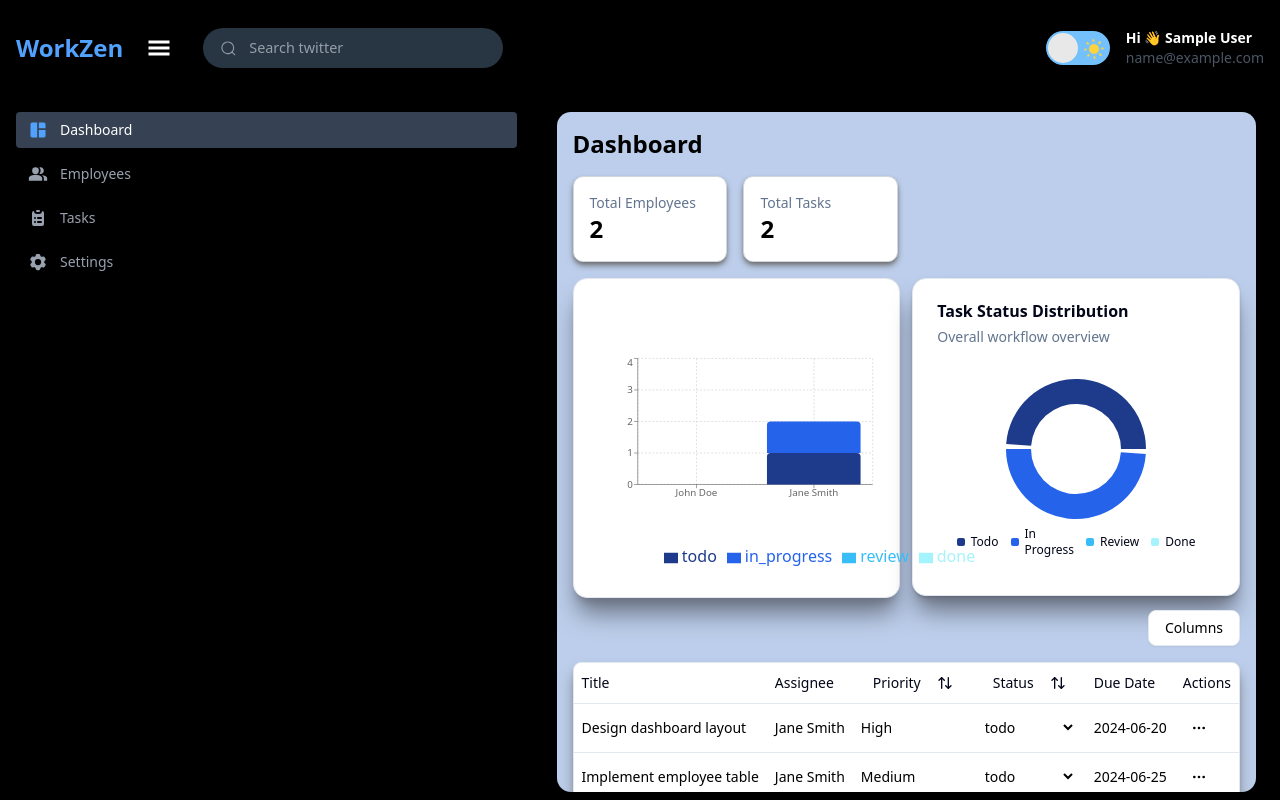
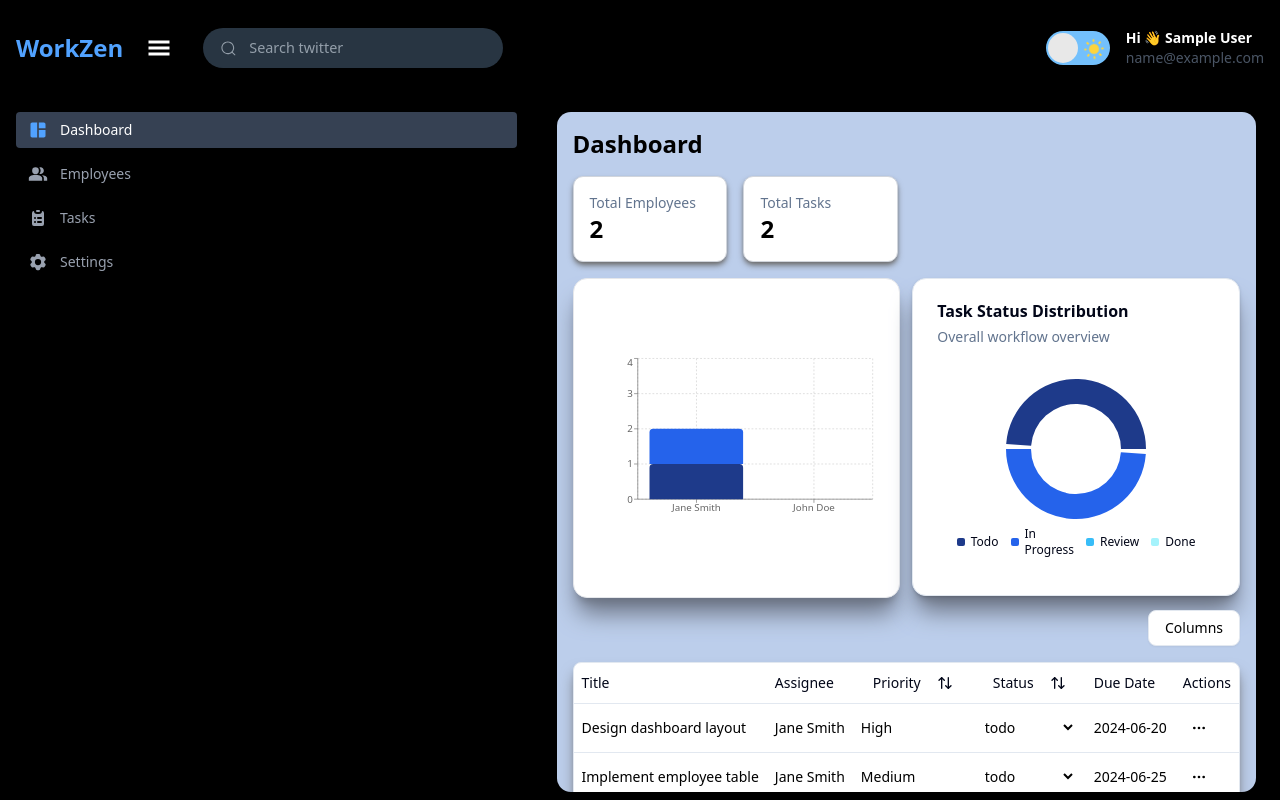
Before and after one commit to dotrung01092001/WorkZen, a React (Vite) app: page /dashboard in a window 1280 px wide. Built offline with nearby package versions, Linux system fonts and the light colour scheme; sample sign-in values are in the browser's storage.

Commit message:
First completed file

```diff
--- a/src/app/routes/settings/SettingsPage.tsx
+++ b/src/app/routes/settings/SettingsPage.tsx
@@ -122,9 +122,9 @@ export default function SettingsPage() {
             />
             <motion.div
               className="relative z-10"
-              initial={{ opacity: 0, y: 100, scale: 0.8 }}
-              animate={{ opacity: 1, y: 0, scale: 1 }}
-              exit={{ opacity: 0, y: 100, scale: 0.8 }}
+              initial={{ opacity: 0, y: 100, x:150, scale: 0.8 }}
+              animate={{ opacity: 1, y: 0, x:0, scale: 1 }}
+              exit={{ opacity: 0, y: 100, x:150, scale: 0.8 }}
               transition={{
                 type: "spring",
                 stiffness: 200,
--- a/src/app/routes/tasks/TasksPage.tsx
+++ b/src/app/routes/tasks/TasksPage.tsx
@@ -115,9 +115,9 @@ export default function TasksPage() {
             />
             <motion.div
               className="relative z-10"
-              initial={{ opacity: 0, y: 100, scale: 0.8 }}
-              animate={{ opacity: 1, y: 0, scale: 1 }}
-              exit={{ opacity: 0, y: 100, scale: 0.8 }}
+              initial={{ opacity: 0, y: 100, x:150, scale: 0.8 }}
+              animate={{ opacity: 1, y: 0, x:0, scale: 1 }}
+              exit={{ opacity: 0, y: 100, x:150, scale: 0.8 }}
               transition={{
                 type: "spring",
                 stiffness: 200,
--- a/src/components/layout/StackedBarChart.tsx
+++ b/src/components/layout/StackedBarChart.tsx
@@ -1,4 +1,4 @@
-"use client"
+"use client";
 
 import {
   BarChart,
@@ -6,62 +6,68 @@ import {
   XAxis,
   YAxis,
   Tooltip,
-  Legend,
   CartesianGrid,
   ResponsiveContainer,
-} from "recharts"
+} from "recharts";
 
-import { useTask } from "@/contexts/TaskContext"
-import { useEmployee } from "@/contexts/EmployeeContext"
-import { motion } from "framer-motion"
+import { useTask } from "@/contexts/TaskContext";
+import { useEmployee } from "@/contexts/EmployeeContext";
+import { motion } from "framer-motion";
 
 const StackedBarChart = () => {
-  const { tasks } = useTask()
-  const { employees } = useEmployee()
+  const { tasks } = useTask();
+  const { employees } = useEmployee();
 
-  const statusTypes = ["todo", "in_progress", "review", "done"]
+  const statusTypes = ["todo", "in_progress", "review", "done"];
 
-  // 🎨 Dùng đúng màu như PieChart
   const statusColorMap: Record<string, string> = {
-  todo: "#1E3A8A",
-  in_progress: "#2563EB",
-  review: "#38BDF8",
-  done: "#A5F3FC",
-}
+    todo: "#1E3A8A",
+    in_progress: "#2563EB",
+    review: "#38BDF8",
+    done: "#A5F3FC",
+  };
 
-  // 🚀 Build data cho Recharts
-  const chartData = employees.map((emp) => {
-    const employeeTasks = tasks.filter((t) => t.assignee === emp.id)
+  const employeesWithTaskCount = employees.map((emp) => {
+    const employeeTasks = tasks.filter((t) => t.assignee === emp.id);
 
-    const statusCount: Record<string, number> = {}
+    const statusCount: Record<string, number> = {};
     statusTypes.forEach((status) => {
       statusCount[status] = employeeTasks.filter(
-        (t) => t.status === status
-      ).length
-    })
+        (t) => t.status === status,
+      ).length;
+    });
+
+    const totalTasks = Object.values(statusCount).reduce((a, b) => a + b, 0);
 
     return {
-      name: emp.name,
-      ...statusCount,
-    }
-  })
+      ...emp,
+      statusCount,
+      totalTasks,
+    };
+  });
+
+  const top8Employees = employeesWithTaskCount
+    .sort((a, b) => b.totalTasks - a.totalTasks)
+    .slice(0, 8);
+
+  const chartData = top8Employees.map((emp) => ({
+    name: emp.name,
+    ...emp.statusCount,
+  }));
 
   return (
     <motion.div
       className="w-full h-80 bg-white dark:bg-black p-6 border border-gray-200 dark:border-gray-800 rounded-xl shadow-xl shadow-gray-500"
       initial={{ opacity: 0, scale: 0.8 }}
       animate={{ opacity: 1, scale: 1 }}
-      transition={{ duration: 0.65, type: 'spring', stiffness: 100 }}
+      transition={{ duration: 0.65, type: "spring", stiffness: 100 }}
     >
       <ResponsiveContainer width="100%" height="100%">
         <BarChart data={chartData}>
           <CartesianGrid strokeDasharray="3 3" />
-
           <XAxis dataKey="name" />
           <YAxis allowDecimals={false} />
-
           <Tooltip />
-          <Legend />
 
           {statusTypes.map((status) => (
             <Bar
@@ -75,7 +81,7 @@ const StackedBarChart = () => {
         </BarChart>
       </ResponsiveContainer>
     </motion.div>
-  )
-}
+  );
+};
 
-export default StackedBarChart
+export default StackedBarChart;
--- a/src/components/ui/AddButton.tsx
+++ b/src/components/ui/AddButton.tsx
@@ -1,20 +1,41 @@
-import styled from 'styled-components';
-import {motion} from 'framer-motion'
+import styled from "styled-components";
+import { motion } from "framer-motion";
 
-const Button = ({onAdd, title} : {onAdd: () => void, title: string}) => {
+const Button = ({ onAdd, title }: { onAdd: () => void; title: string }) => {
   return (
     <StyledWrapper>
-      <motion.button onClick={onAdd} className='group' initial={{opacity: 0, scale: 0.8}} animate={{opacity: 1, scale: 1}} transition={{duration: 0.6, type: 'spring', stiffness: 300 }}>
+      <motion.button
+        onClick={onAdd}
+        className="group shadow-lg shadow-blue-500/50"
+        initial={{ opacity: 0, scale: 0.8 }}
+        animate={{ opacity: 1, scale: 1 }}
+        transition={{ duration: 0.6, type: "spring", stiffness: 300 }}
+      >
         <div className="svg-wrapper-1">
           <div className="svg-wrapper">
-            <svg xmlns="http://www.w3.org/2000/svg" width={24} height={24} viewBox="0 0 24 24" fill="none" stroke="currentColor" strokeWidth={2} strokeLinecap="round" strokeLinejoin="round" className={`lucide lucide-circle-plus-icon lucide-circle-plus ${title === 'Add Tasks' ? 'group-hover:-translate-x-2' : ''}`}><circle cx={12} cy={12} r={10} /><path d="M8 12h8" /><path d="M12 8v8" /></svg>
+            <svg
+              xmlns="http://www.w3.org/2000/svg"
+              width={24}
+              height={24}
+              viewBox="0 0 24 24"
+              fill="none"
+              stroke="currentColor"
+              strokeWidth={2}
+              strokeLinecap="round"
+              strokeLinejoin="round"
+              className={`lucide lucide-circle-plus-icon lucide-circle-plus ${title === "Add Tasks" ? "group-hover:-translate-x-2" : ""}`}
+            >
+              <circle cx={12} cy={12} r={10} />
+              <path d="M8 12h8" />
+              <path d="M12 8v8" />
+            </svg>
           </div>
         </div>
         <span>{title}</span>
       </motion.button>
     </StyledWrapper>
   );
-}
+};
 
 const StyledWrapper = styled.div`
   button {
@@ -70,6 +91,7 @@ const StyledWrapper = styled.div`
     to {
       transform: translateY(-0.1em);
     }
-  }`;
+  }
+`;
 
 export default Button;
```
